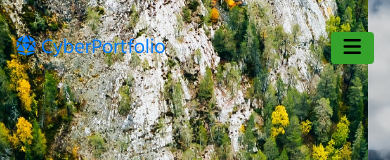
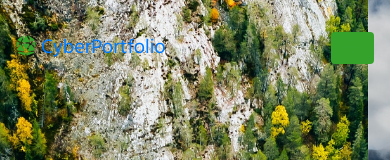
Before and after one commit to ManhTienSside/Portforlio, a plain HTML site: page index.html in a window 390 px wide. Shown: the top 160 px of the page. Drawn offline with nearby package versions, Linux system fonts and the light colour scheme.

Commit message:
lý do thêm code

```diff
--- a/css/style.css
+++ b/css/style.css
@@ -75,6 +75,9 @@ header{
     header .navbar-toggler{
         background-color: #35a22c;
     }
+    .fa-solid{
+        color: #35a22c;
+    }
     #navPortfolio{
         background-color: white;
     }
```
